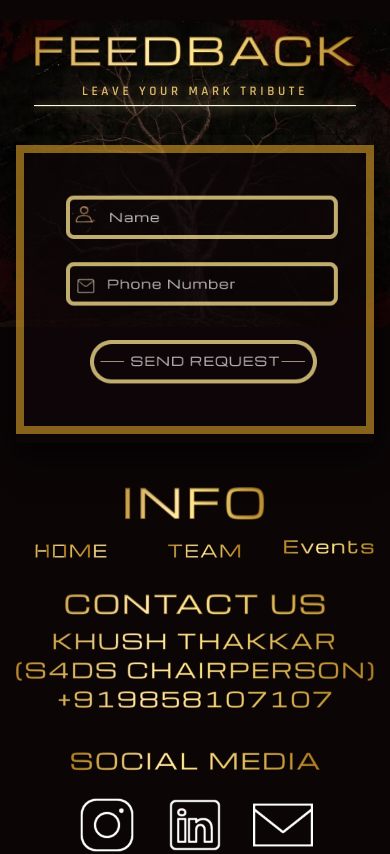
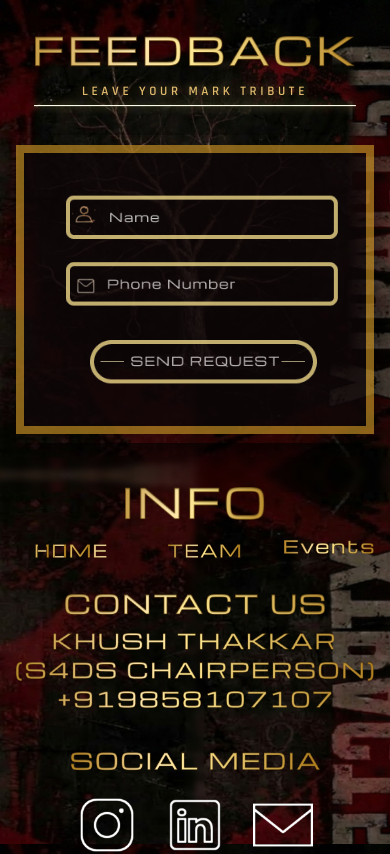
Before and after one commit to SuhaanShah/district13-feedback, a React (Vite) app: page / in a window 390 px wide. Shown: the top 854 px of the page. Built offline with nearby package versions, Linux system fonts and the light colour scheme.

Commit message:
Add dedicated mobile portrait background with proportionally scaled tree, leaving desktop 100% untouched

```diff
--- a/src/App.css
+++ b/src/App.css
@@ -435,43 +435,16 @@
     align-items: center !important;
     justify-content: flex-start !important;
     padding: 36px 16px 80px !important;
-    background-image: none !important;
+    background-image: var(--mobile-bg, url('./assets/background_mobile.jpg')) !important;
+    background-size: cover !important;
+    background-position: center top !important;
+    background-repeat: no-repeat !important;
+    background-attachment: fixed !important;
     background-color: #0b0506 !important;
-  }
-
-  /* Fixed mobile backdrop with scaled-down tree and seamless fade */
-  .canvas-wrapper::before {
-    content: '' !important;
-    position: fixed !important;
-    top: 0 !important;
-    left: 0 !important;
-    right: 0 !important;
-    bottom: 0 !important;
-    width: 100vw !important;
-    height: 100vh !important;
-    height: 100dvh !important;
-    background-image:
-      linear-gradient(
-        180deg,
-        rgba(11, 5, 6, 0.25) 0%,
-        rgba(11, 5, 6, 0.05) 15%,
-        rgba(11, 5, 6, 0.40) 40%,
-        rgba(11, 5, 6, 0.92) 65%,
-        #0b0506 85%
-      ),
-      radial-gradient(ellipse at 50% 28%, rgba(0, 0, 0, 0) 25%, rgba(11, 5, 6, 0.65) 100%),
-      var(--mobile-bg-url) !important;
-    background-size: min(140vw, 560px) auto !important;
-    background-position: center 20px !important;
-    background-repeat: no-repeat !important;
-    background-color: #0b0506 !important;
-    pointer-events: none !important;
-    z-index: 0 !important;
   }
 
   .canvas-stage {
     position: relative !important;
-    z-index: 1 !important;
     left: auto !important;
     top: auto !important;
     width: 100% !important;
--- a/src/App.jsx
+++ b/src/App.jsx
@@ -3,6 +3,7 @@ import './App.css';
 
 // Assets
 import bgImg from './assets/background_hd.jpg';
+import bgMobileImg from './assets/background_mobile.jpg';
 import infoTitle from './assets/info_title.png';
 import homeLink from './assets/home_link.png';
 import teamLink from './assets/team_link.png';
@@ -54,7 +55,13 @@ function App() {
   };
 
   return (
-    <div className="canvas-wrapper" style={{ backgroundImage: `url(${bgImg})`, '--mobile-bg-url': `url(${bgImg})` }}>
+    <div
+      className="canvas-wrapper"
+      style={{
+        backgroundImage: `url(${bgImg})`,
+        '--mobile-bg': `url(${bgMobileImg})`
+      }}
+    >
       <div className="canvas-stage">
 
         {/* FEEDBACK Header */}
```
Also changed, not shown: src/assets/background_mobile.jpg (added).
